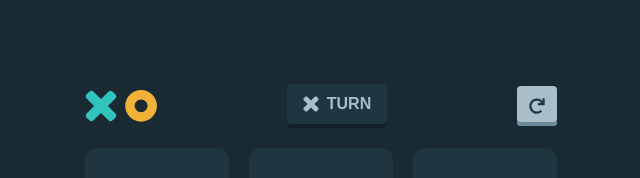
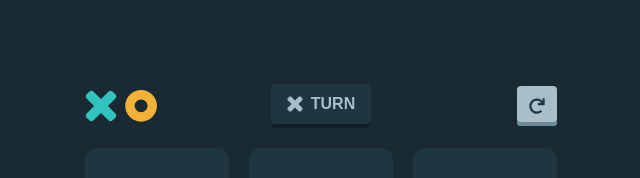
Before and after one commit to IlyashenkoA/frontendmentor-tic-tac-toe, a React (Create React App) app: page / in a window 1280 px wide. Both pictures are taken after a click on the button "NEW GAME (VS CPU)". Shown: the top 178 px of the page, without its empty margins (325-965 px from the left). Built offline with nearby package versions, Linux system fonts and the light colour scheme.

Commit message:
Fix styles

```diff
--- a/src/components/ActiveGame.tsx
+++ b/src/components/ActiveGame.tsx
@@ -173,15 +173,15 @@ export const ActiveGame = () => {
 
   return (
     <div className="w-full flex flex-col gap-y-5">
-      <div className="flex flex-row justify-between items-center  pb-11 md:pb-0">
-        <div className="flex flex-row gap-x-2">
+      <div className="grid grid-cols-3 place-items-center justify-between items-center  pb-11 md:pb-0">
+        <div className="flex flex-row gap-x-2 justify-self-start">
           <Cross />
           <Toe />
         </div>
         <PlayerTurnIndicator />
         <Button
           color='silver'
-          styles='h-10 w-10 grid place-items-center rounded'
+          styles='h-10 w-10 grid place-items-center rounded justify-self-end'
           onClick={() => {
             const data = {
               notification: {
```
